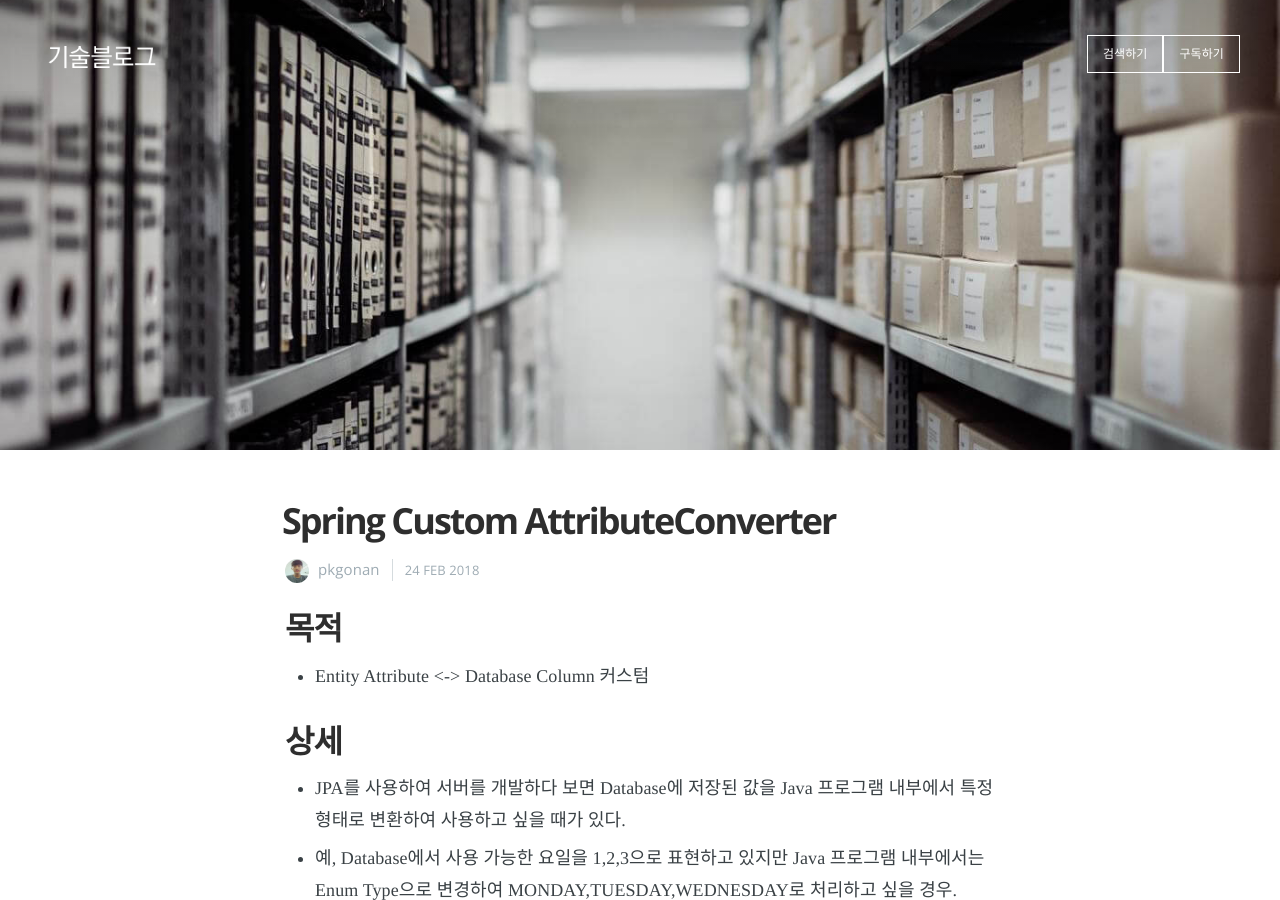
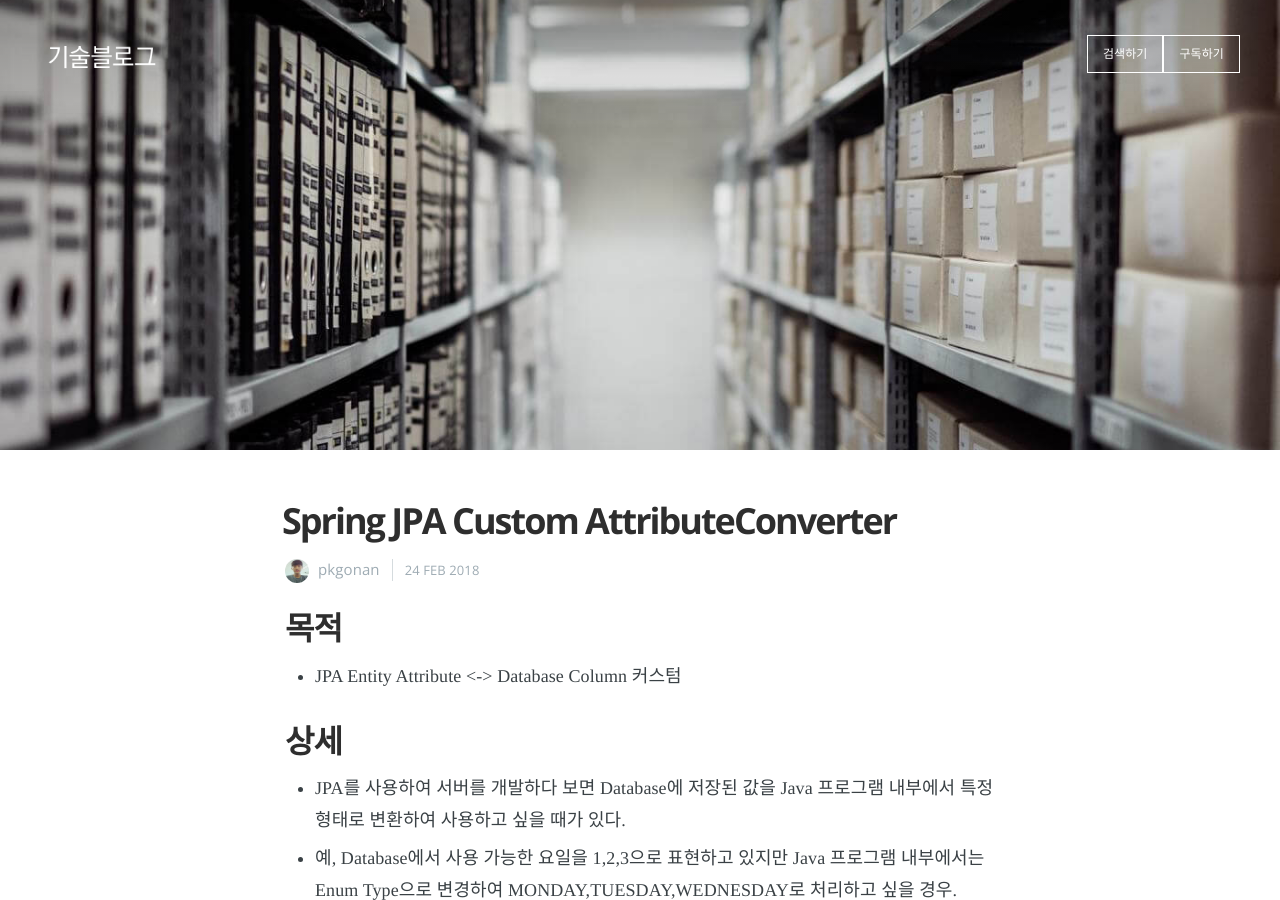
Before and after one commit to pkgonan/pkgonan.github.io, a Jekyll site: the page built from _posts/2018-03-04-Spring-Custom-AttributeConverter.md, in a window 1280 px wide and 900 px high. Built offline with Jekyll 4.4.1, drawn with Linux system fonts in a browser that asks for light colours; nearby versions of some CDN libraries; some web fonts are replaced; some of the changed text lies outside the part shown.

Commit message:
내용 수정

```diff
--- a/_posts/2018-03-04-Spring-Custom-AttributeConverter.md
+++ b/_posts/2018-03-04-Spring-Custom-AttributeConverter.md
@@ -1,16 +1,16 @@
 ---
 layout: post
 cover: '/assets/images/cover9.jpg'
-title: Spring Custom AttributeConverter
+title: Spring JPA Custom AttributeConverter
 date: 2018-02-24 00:00:00
-tags: Java Spring AttributeConverter
+tags: Java Spring JPA AttributeConverter
 subclass: 'post tag-dev'
 categories: 'pkgonan'
 navigation: True
 ---
 
 ## 목적
-* Entity Attribute <-> Database Column 커스텀
+* JPA Entity Attribute <-> Database Column 커스텀
 
 ## 상세
 * JPA를 사용하여 서버를 개발하다 보면 Database에 저장된 값을 Java 프로그램 내부에서 특정 형태로 변환하여 사용하고 싶을 때가 있다.
```
